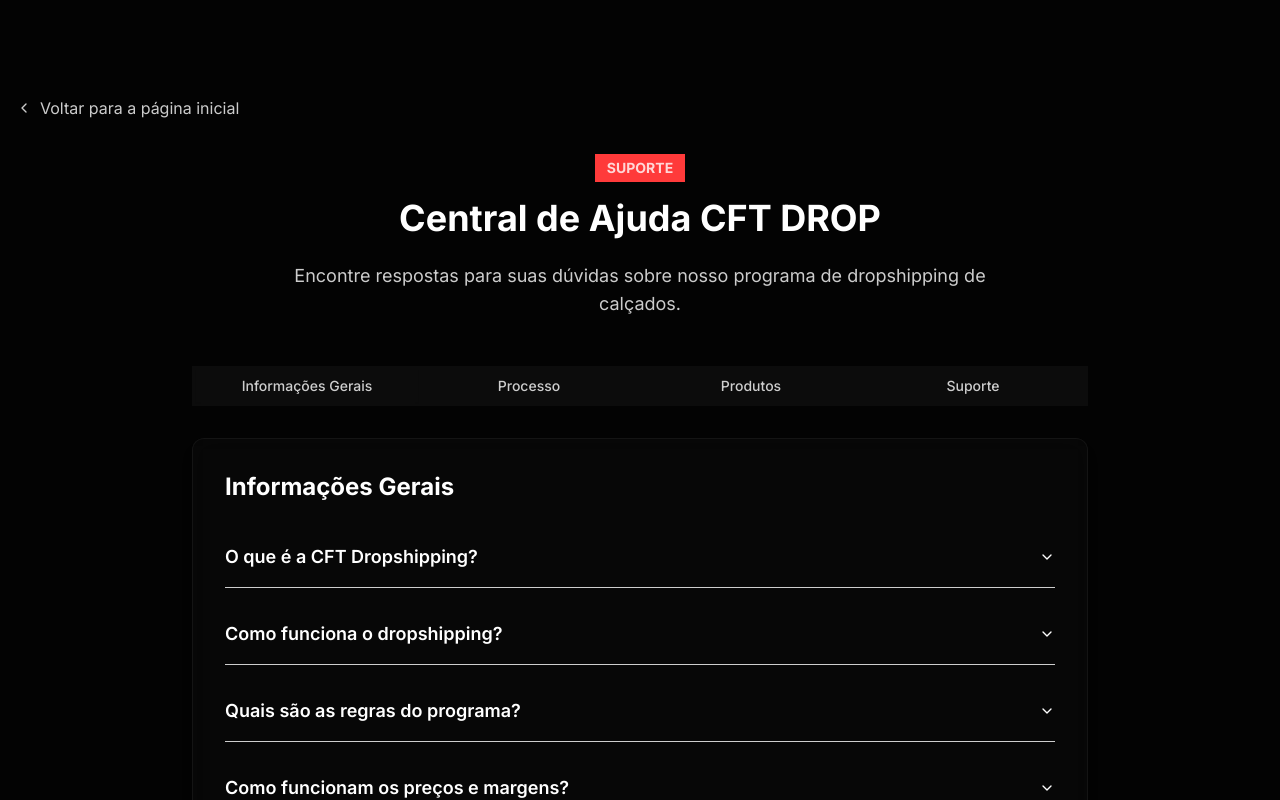
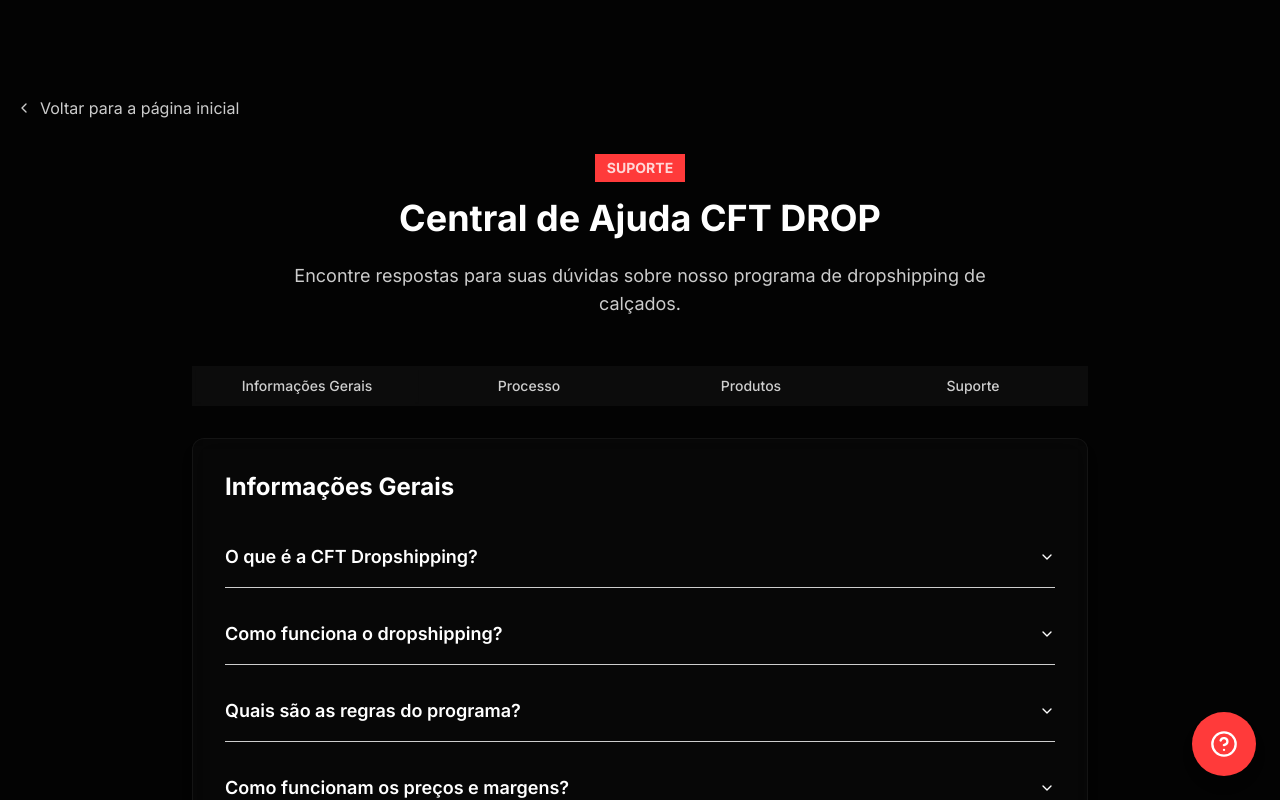
Before and after one commit to EmpresaCFTDROP/CFT-DROP-Comece-Agora, a Next.js app: page /ajuda in a window 1280 px wide. Shown: the top 800 px of the page. Built offline with nearby package versions, Linux system fonts and the light colour scheme.

Commit message:
Update layout.tsx

```diff
--- a/app/layout.tsx
+++ b/app/layout.tsx
@@ -3,6 +3,7 @@ import type { Metadata } from "next"
 import { Inter } from "next/font/google"
 import "./globals.css"
 import TidioChatbot from "@/components/tidio-chatbot"
+import HelpButton from "@/components/help-button"
 
 const inter = Inter({ subsets: ["latin"] })
 
@@ -35,6 +36,10 @@ export default function RootLayout({
       <body className={inter.className}>
         {children}
         {/* Você pode remover o componente TidioChatbot se estiver usando o método acima */}
+        <body className={inter.className}>
+  {children}
+  <HelpButton />
+</body>
       </body>
     </html>
   )
```
